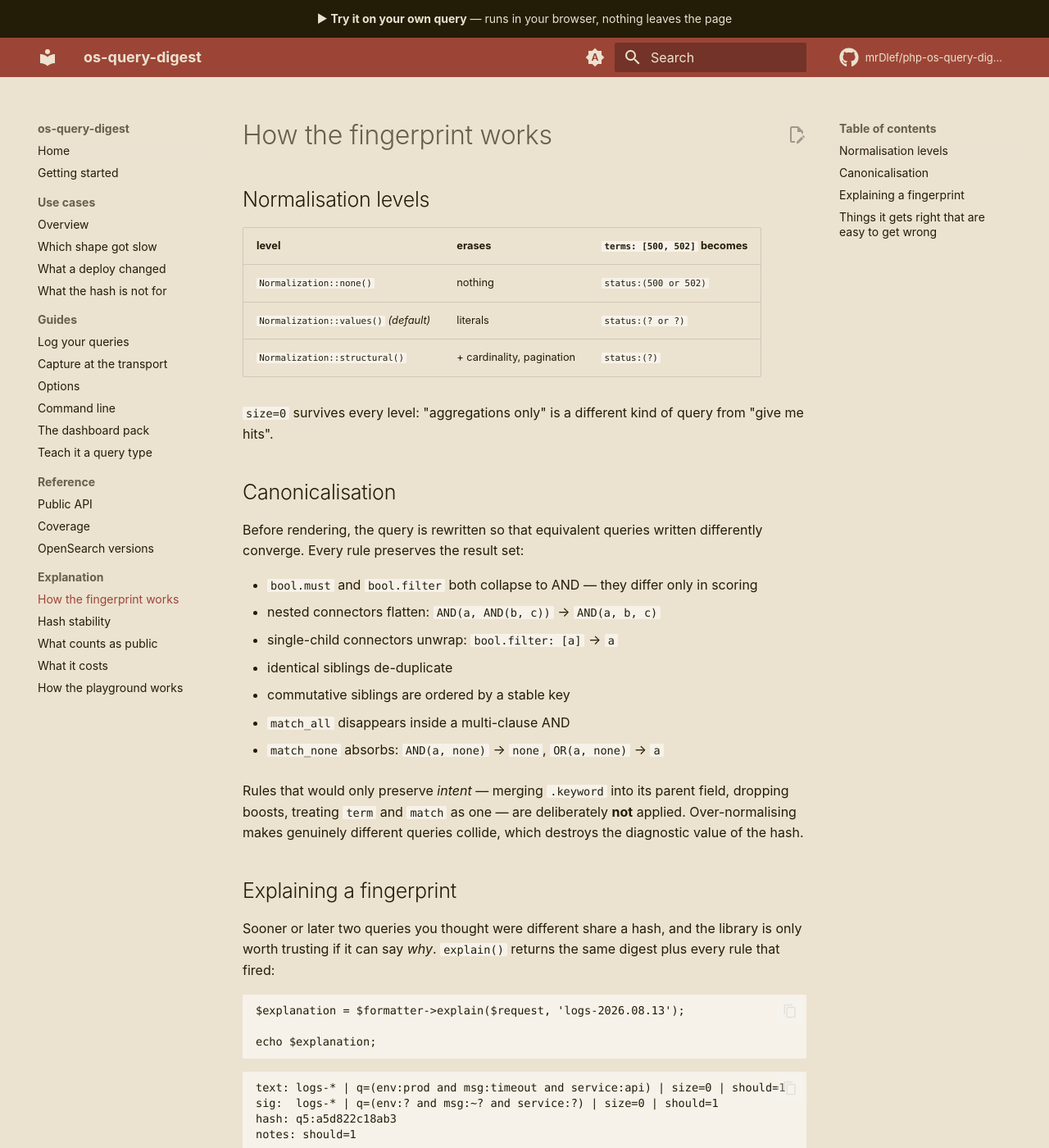
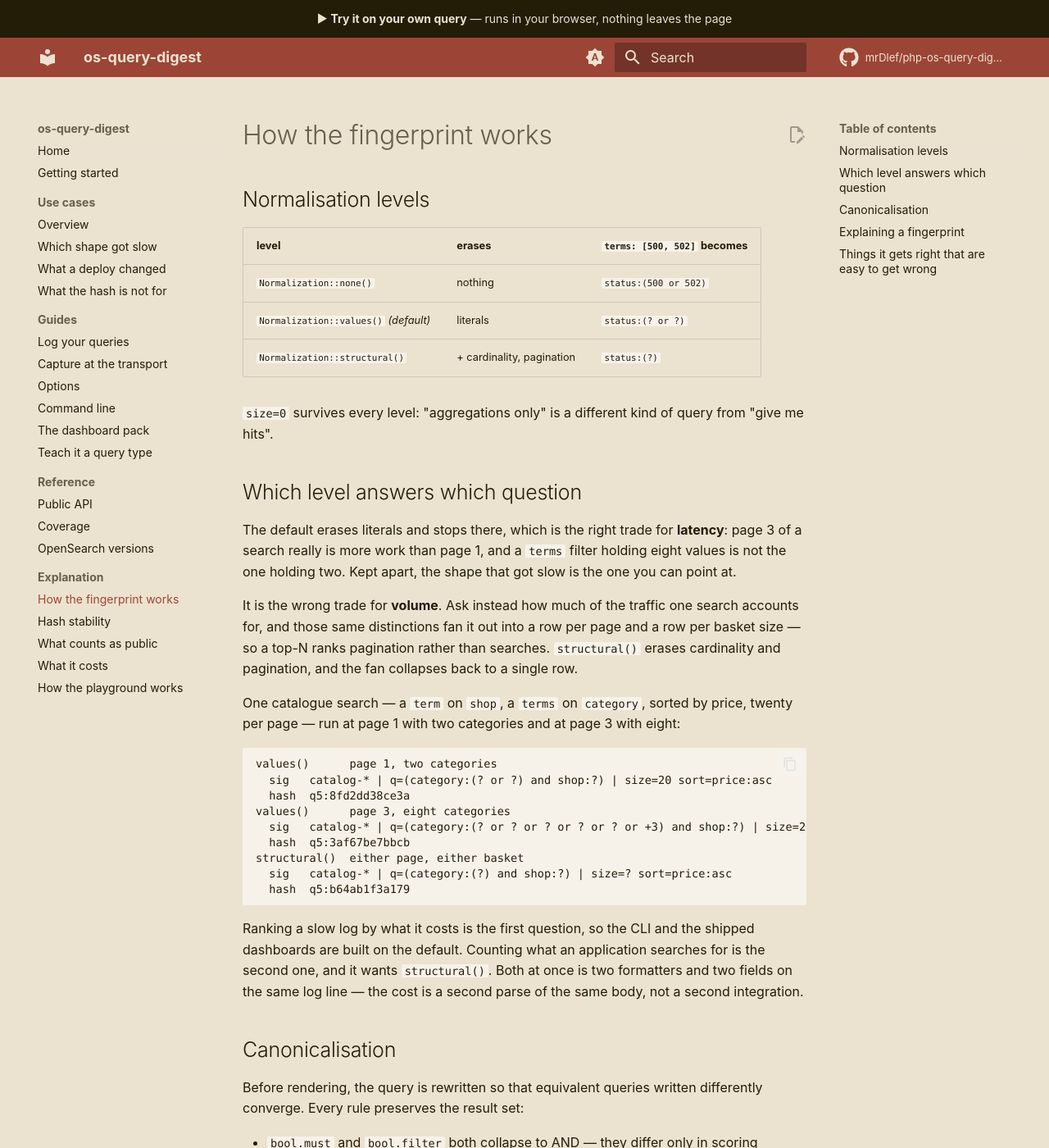
Before and after one commit to mrDlef/php-os-query-digest, an MkDocs documentation site: the page built from docs/explanation/how-it-works.md, in a window 1280 px wide and 1400 px high. Shown: the whole window at 82% size. Built offline with MkDocs 1.6.1 and Material for MkDocs 9.7.7, drawn with Linux system fonts in a browser that asks for light colours; comment, search, counter and statistics services are not loaded.

Commit message:
docs: say which normalisation level answers which question
The levels were documented by what they erase — a table of literals,
cardinality, pagination — and never by what each one is for. The
difference is not cosmetic: under the default, page 1 and page 3 of one
search are two fingerprints, as are an eight-value and a two-value
terms. That is right when the question is latency, because those are
different amounts of work and the slow shape has to be nameable, and
wrong when the question is volume, where a top-N then ranks pagination
rather than searches and one search arrives as a fan of rows.

structural() was already the answer to the second question. Nothing
said so, so an application counting what it searches for had to
rediscover it — which is how it came back as issue #55, from someone
who had built the count on the default.

The comparison is a verified block rather than prose: one catalogue
search at page 1 with two categories and at page 3 with eight, with
the signatures that explain the collapse. DocExampleTest recomputes it,
including the claim that the two structural() runs are *equal* — this
is the one block whose point is an equality, and a structural() that
stopped erasing pagination would keep printing three plausible lines.
Its backstop needed widening too: it minted every allowed fingerprint
with a default formatter, so a hash no default formatter produces could
not have been printed anywhere.

````diff
--- a/docs/explanation/how-it-works.md
+++ b/docs/explanation/how-it-works.md
@@ -10,6 +10,42 @@
 
 `size=0` survives every level: "aggregations only" is a different kind of query
 from "give me hits".
+
+## Which level answers which question
+
+The default erases literals and stops there, which is the right trade for
+**latency**: page 3 of a search really is more work than page 1, and a `terms`
+filter holding eight values is not the one holding two. Kept apart, the shape
+that got slow is the one you can point at.
+
+It is the wrong trade for **volume**. Ask instead how much of the traffic one
+search accounts for, and those same distinctions fan it out into a row per page
+and a row per basket size — so a top-N ranks pagination rather than searches.
+`structural()` erases cardinality and pagination, and the fan collapses back to
+a single row.
+
+One catalogue search — a `term` on `shop`, a `terms` on `category`, sorted by
+price, twenty per page — run at page 1 with two categories and at page 3 with
+eight:
+
+<!-- verified: how-it-works-levels -->
+```
+values()      page 1, two categories
+  sig   catalog-* | q=(category:(? or ?) and shop:?) | size=20 sort=price:asc
+  hash  q5:8fd2dd38ce3a
+values()      page 3, eight categories
+  sig   catalog-* | q=(category:(? or ? or ? or ? or ? or +3) and shop:?) | size=20 from=40 sort=price:asc
+  hash  q5:3af67be7bbcb
+structural()  either page, either basket
+  sig   catalog-* | q=(category:(?) and shop:?) | size=? sort=price:asc
+  hash  q5:b64ab1f3a179
+```
+
+Ranking a slow log by what it costs is the first question, so the CLI and the
+shipped dashboards are built on the default. Counting what an application
+searches for is the second one, and it wants `structural()`. Both at once is two
+formatters and two fields on the same log line — the cost is a second parse of
+the same body, not a second integration.
 
 ## Canonicalisation
 
````
Also changed, not shown: CHANGELOG.md (+24 -0 lines), README.md (+5 -0 lines), docs/guides/cli.md (+6 -0 lines), docs/guides/options.md (+10 -0 lines), 1 other file.
